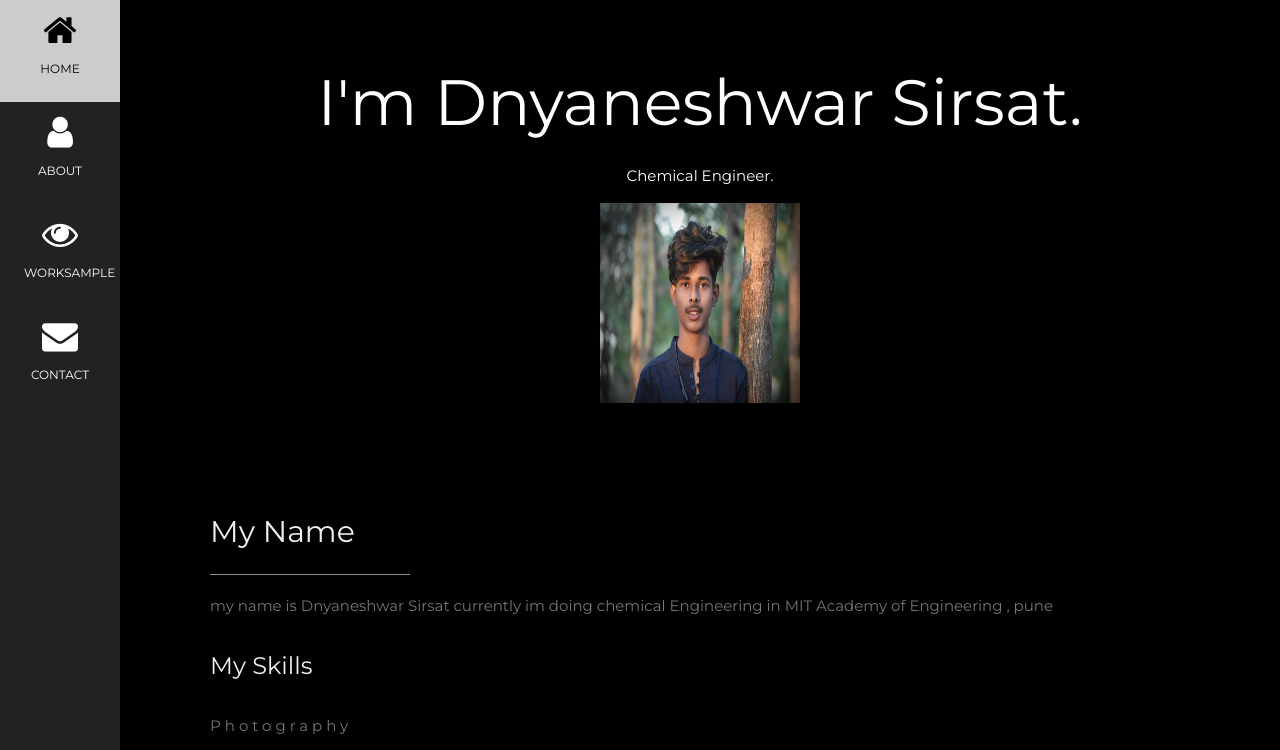
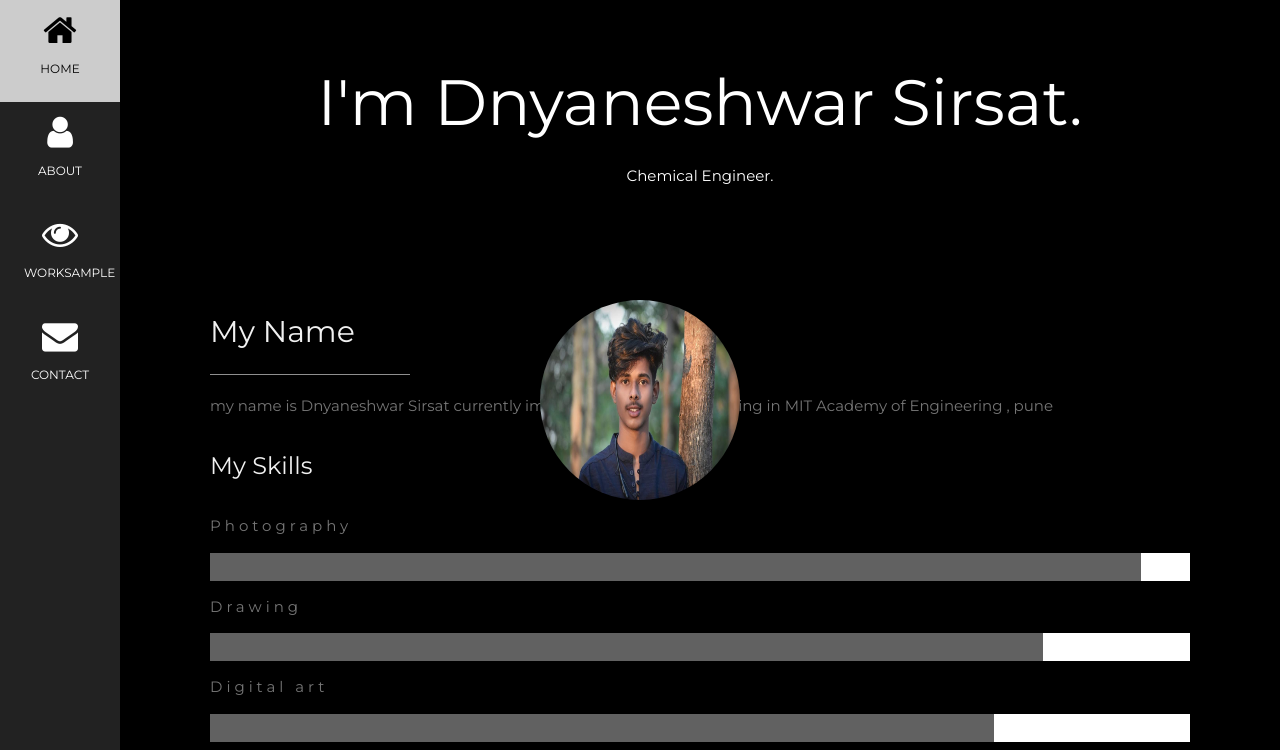
Before and after one commit to dnyaneshwarsirsat/Tushar_Digital_Porfolio, a plain HTML site: page index.html in a window 1280 px wide. Shown: the top 750 px of the page. Drawn offline with nearby package versions, Linux system fonts and the light colour scheme.

Commit message:
Update index.html

```diff
--- a/index.html
+++ b/index.html
@@ -1,7 +1,7 @@
 <!DOCTYPE html>
 <html>
   <head>
-    <title>W3.CSS Template</title>
+    <title>Dnyaneshwar Digital Portfolio</title>
     <meta charset="UTF-8">
     <meta name="viewport" content="width=device-width, initial-scale=1">
     <link rel="stylesheet" href="https://www.w3schools.com/w3css/4/w3.css">
@@ -58,9 +58,11 @@
 <header class="w3-container w3-padding-32 w3-center w3-black" id="home">
   <h1 class="w3-jumbo"><span class="w3-hide-small">I'm</span> Dnyaneshwar Sirsat.</h1>
   <p>Chemical Engineer.</p>
-  <div class="w3-circle">
-    <img src="Profile.jpeg" style="width:200px;height:200px;">
-  </div>
+
+  <div class="w3-circle w3-display-middle">
+  <img src="Profile.jpeg" style="width:200px;height:200px;" class="w3-circle">
+</div>
+
 </header>
 
 
```
